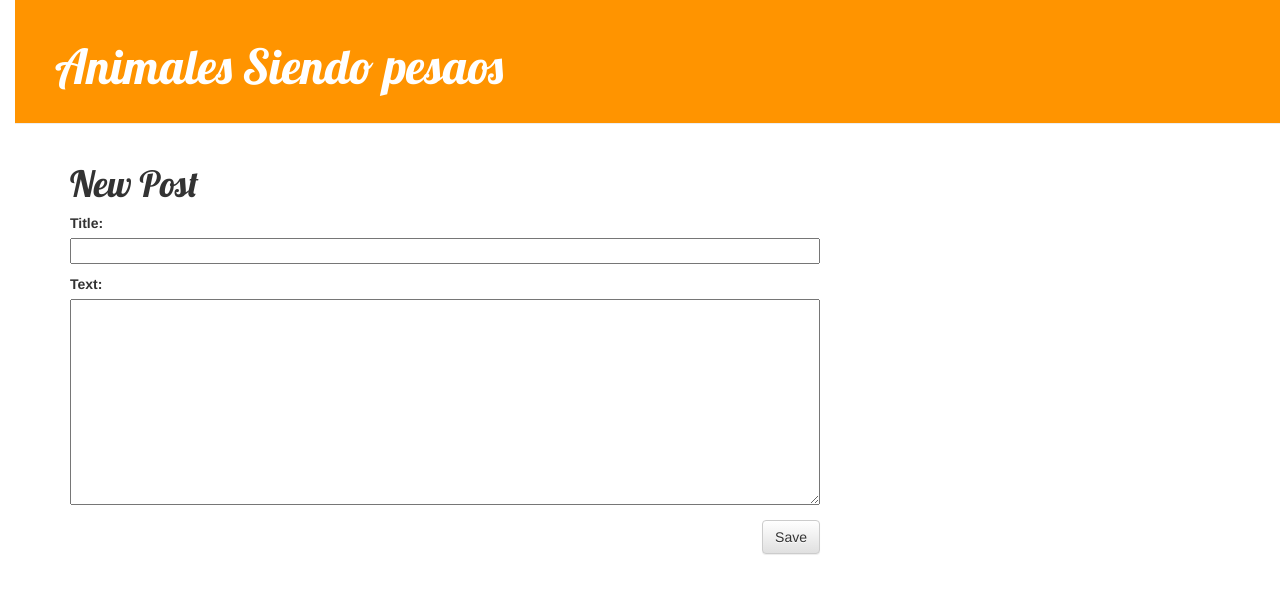
After one commit to mgvh999/my-first-blog, a Django app: page /post/new/ in a window 1280 px wide. The commit adds this page. Shown: the top 594 px of the page. Run offline with Django 3.2, Linux system fonts and the light colour scheme; some libraries are stand-ins or nearby versions.

Commit message:
Added views to create/edit blog posts inside the site

```diff
--- /dev/null
+++ b/blog/forms.py
@@ -0,0 +1,8 @@
+from django import forms
+from .models import Post
+
+class PostForm(forms.ModelForm):
+
+    class Meta:
+        model=Post
+        fields = ('title', 'text')
--- a/blog/static/css/blog.css
+++ b/blog/static/css/blog.css
@@ -5,7 +5,7 @@ h1 a {
 }
 
 body {
-    padding-left: 0px;
+    padding-left: 15px;
 
 }
 
@@ -42,7 +42,7 @@ h1, h2, h3, h4 {
     width: 100%;
 }
 
-p { display: inline-block; }
+
 
 .top-menu, .top-menu:hover, .top-menu:visited {
     color: #ffffff;
@@ -55,9 +55,7 @@ p { display: inline-block; }
     margin-bottom: 70px;
 }
 
-.post p{
-    text-overflow: auto;
-}
+
 
 .post h1 a, .post h1 a:visited {
     color: #000000;
--- a/blog/templates/blog/base.html
+++ b/blog/templates/blog/base.html
@@ -12,6 +12,9 @@
     </head>
     <body>
     <div class="page-header">
+        {% if user.is_authenticated %}
+            <a href ="{% url 'post_new' %}" class="top-menu"><span class="glyphicon glyphicon-plus"></span></a>
+        {% endif %}
         <h1><a href="/">Animales Siendo pesaos</a></h1>
     </div>
         <div class="content container">
--- a/blog/templates/blog/post_detail.html
+++ b/blog/templates/blog/post_detail.html
@@ -7,6 +7,9 @@
                 {{ post.published_date }}
             </div>
         {% endif %}
+        {% if user.is_authenticated %}
+            <a class="btn btn-default" href="{% url 'post_edit' pk=post.pk %}"><span class="glyphicon glyphicon-pencil"></span></a>
+        {% endif %}
         <h1>{{ post.title }}</h1>
         <p>{{ post.text }}</p>
     </div>
--- /dev/null
+++ b/blog/templates/blog/post_edit.html
@@ -0,0 +1,8 @@
+{% extends 'blog/base.html' %}
+{% block content %}
+    <h1>New Post</h1>
+    <form method="POST" class="post-form">{% csrf_token %}
+        {{ form.as_p }}
+        <button type="submit" class="save btn btn-default">Save</button>
+    </form>
+{% endblock %}
--- a/blog/urls.py
+++ b/blog/urls.py
@@ -1,8 +1,13 @@
 from django.conf.urls import url
+
+
 from . import views
+
 
 
 urlpatterns = [
     url(r'^$', views.post_list, name="post_list"),
     url(r'^post/(?P<pk>\d+)/$', views.post_detail, name='post_detail'),
+    url(r'^post/new/$', views.post_new, name='post_new'),
+    url(r'^post/(?P<pk>\d+)/edit/$', views.post_edit, name='post_edit'),
 ]
--- a/blog/views.py
+++ b/blog/views.py
@@ -1,6 +1,7 @@
-from django.shortcuts import render, get_object_or_404
+from django.shortcuts import render, get_object_or_404, redirect
 from .models import Post
 from django.utils import timezone
+from .forms import PostForm
 
 
 def post_list(request):
@@ -11,3 +12,31 @@ def post_list(request):
 def post_detail(request, pk):
     post = get_object_or_404(Post, pk=pk)
     return render(request,'blog/post_detail.html', {'post': post})
+
+def post_new(request):
+    if request.method=="POST":
+        form = PostForm(request.POST)
+        if form.is_valid():
+            post = form.save(commit=False)
+            post.author = request.user
+            post.published_date = timezone.now()
+            post.save()
+            return redirect('post_detail', pk=post.pk)
+    else:
+        form = PostForm()
+
+    return render(request, 'blog/post_edit.html',{'form':form})
+
+def post_edit(request, pk):
+    post = get_object_or_404(Post, pk=pk)
+    if request.method=="POST":
+        form = PostForm(request.POST, instance=post)
+        if form.is_valid():
+            post=form.save(commit=False)
+            post.author=request.user
+            post.published_date = timezone.now()
+            post.save()
+            return redirect('post_detail', pk=post.pk)
+    else:
+        form = PostForm(instance=post)
+    return render(request,'blog/post_edit.html',{'form': form } )
```
Also changed, not shown: blog/templates/blog/post_new.html (added, +8 -0 lines).
